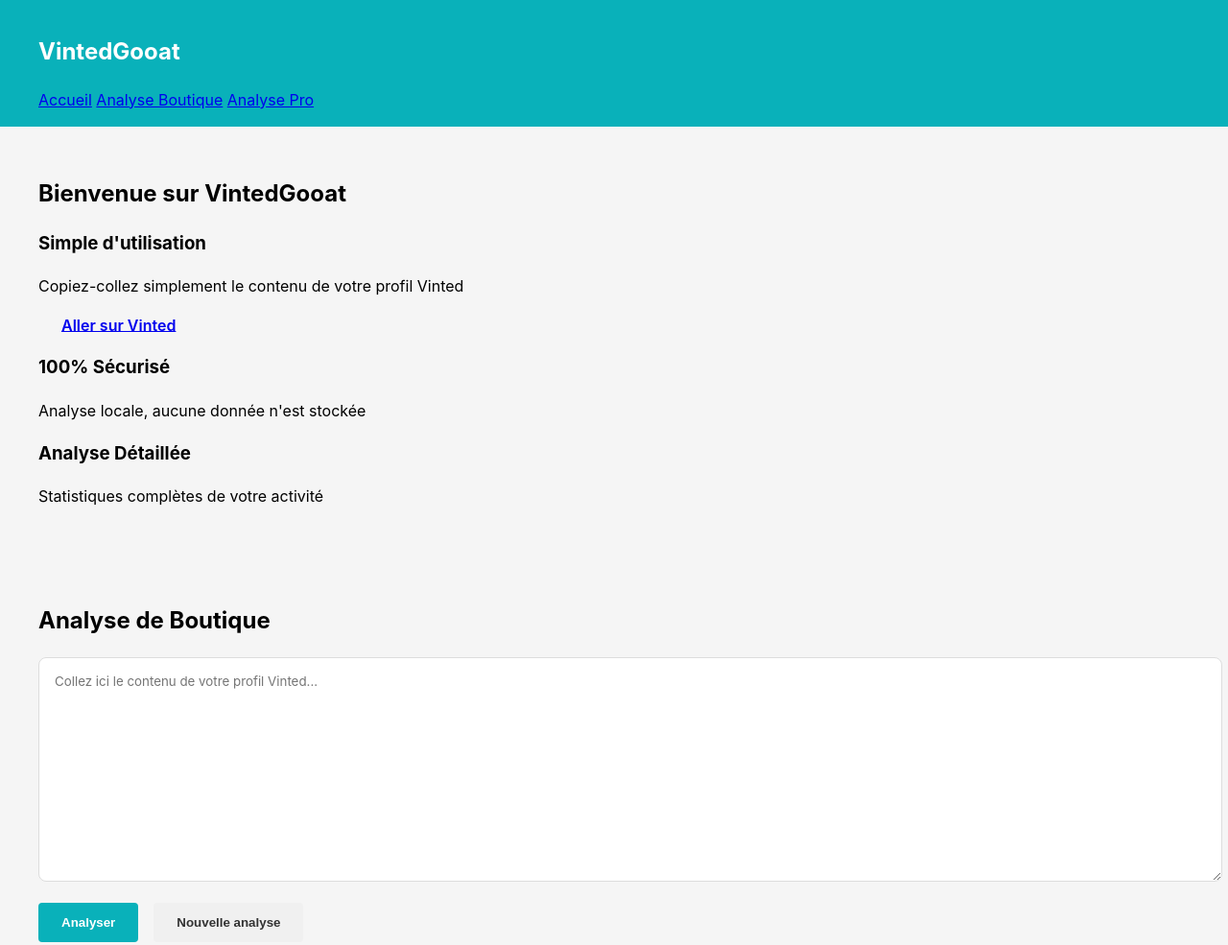
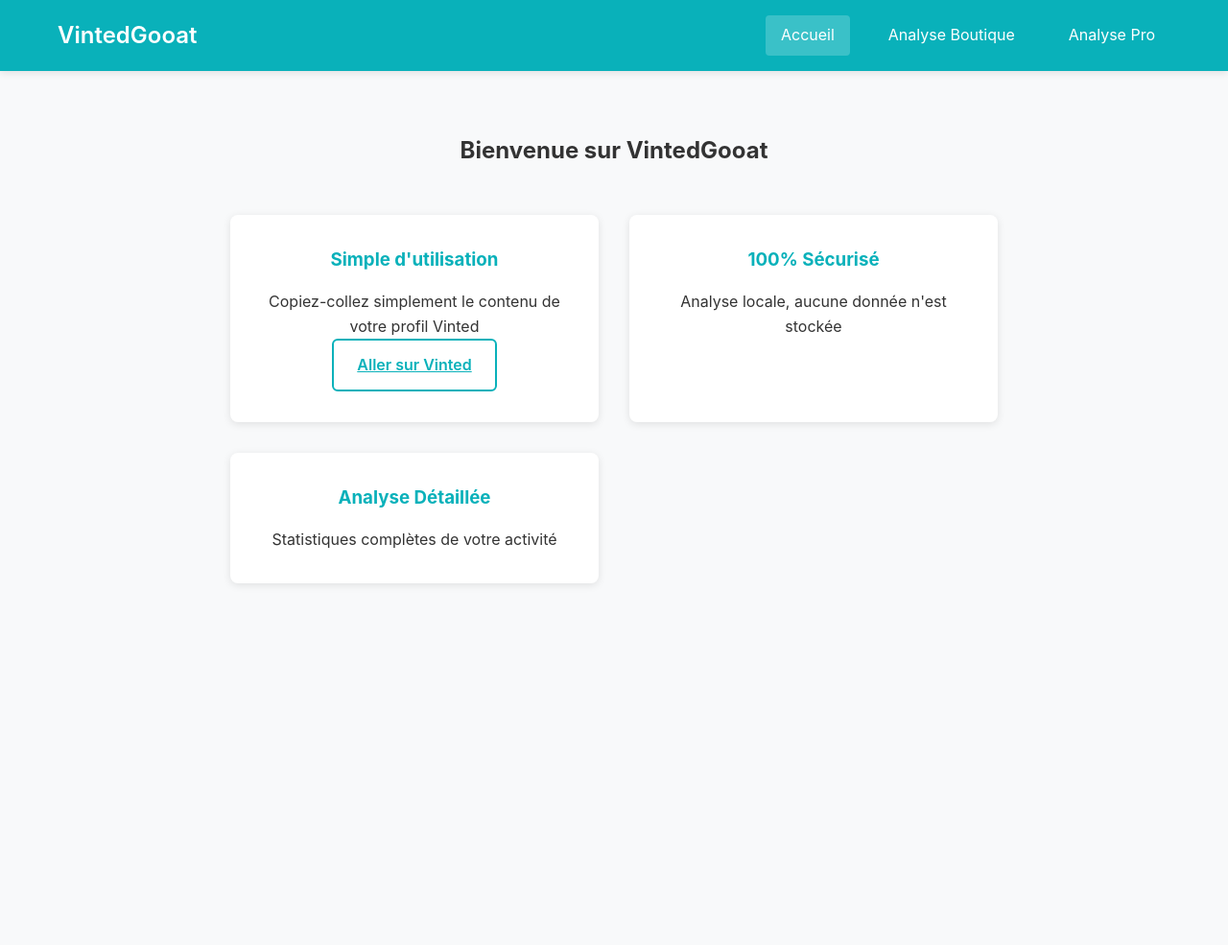
Before and after one commit to netraax/VintedGooat, a website built with Vite: page src/index.html in a window 1280 px wide. Shown: the top 985 px of the page at 96% size. After the commit the page ends 800 px from the top, so only its background shows below. Built offline with nearby package versions, Linux system fonts and the light colour scheme.

Commit message:
Update style.css

```diff
--- a/css/style.css
+++ b/css/style.css
@@ -1,58 +1,136 @@
-/* Base styles */
+/* Variables */
+:root {
+    --primary: #09B1BA;
+    --primary-dark: #098d94;
+    --secondary: #f3f3f3;
+    --text: #333;
+    --white: #ffffff;
+    --shadow: 0 2px 8px rgba(0,0,0,0.1);
+}
+
+/* Reset & Base */
+* {
+    margin: 0;
+    padding: 0;
+    box-sizing: border-box;
+}
+
 body {
-    margin: 0;
     font-family: -apple-system, BlinkMacSystemFont, 'Segoe UI', Roboto, sans-serif;
-    line-height: 1.5;
-    background-color: #f5f5f5;
+    line-height: 1.6;
+    color: var(--text);
+    background-color: #f8f9fa;
+}
+
+/* Container */
+.container {
+    max-width: 1200px;
+    margin: 0 auto;
+    padding: 0 20px;
 }
 
 /* Navigation */
 .navbar {
-    background-color: #09B1BA;
-    color: white;
+    background-color: var(--primary);
     padding: 1rem 0;
+    box-shadow: var(--shadow);
 }
 
-.container {
-    max-width: 1200px;
-    margin: 0 auto;
-    padding: 0 1rem;
+.navbar .container {
+    display: flex;
+    justify-content: space-between;
+    align-items: center;
 }
 
-.nav-links {
-    list-style: none;
-    margin: 0;
-    padding: 0;
-    display: flex;
-    gap: 2rem;
+.logo h1 {
+    color: var(--white);
+    font-size: 1.5rem;
+    font-weight: 600;
 }
 
-.nav-links a {
-    color: white;
+.nav-menu {
+    display: flex;
+    gap: 1.5rem;
+}
+
+.nav-link {
+    color: var(--white);
     text-decoration: none;
     padding: 0.5rem 1rem;
     border-radius: 4px;
+    transition: all 0.3s ease;
 }
 
-.nav-links a:hover,
-.nav-links a.active {
+.nav-link:hover,
+.nav-link.active {
     background-color: rgba(255,255,255,0.2);
 }
 
 /* Sections */
 .section {
+    display: none;
     padding: 2rem 0;
 }
 
-/* Forms */
+.section.active {
+    display: block;
+}
+
+/* Welcome Box */
+.welcome-box {
+    text-align: center;
+    max-width: 800px;
+    margin: 2rem auto;
+}
+
+.features {
+    display: grid;
+    grid-template-columns: repeat(auto-fit, minmax(280px, 1fr));
+    gap: 2rem;
+    margin-top: 3rem;
+}
+
+.feature-card {
+    background: var(--white);
+    padding: 2rem;
+    border-radius: 8px;
+    box-shadow: var(--shadow);
+    transition: transform 0.3s ease;
+}
+
+.feature-card:hover {
+    transform: translateY(-5px);
+}
+
+.feature-card h3 {
+    color: var(--primary);
+    margin-bottom: 1rem;
+}
+
+/* Analysis Box */
+.analysis-box {
+    background: var(--white);
+    padding: 2rem;
+    border-radius: 8px;
+    box-shadow: var(--shadow);
+    max-width: 800px;
+    margin: 2rem auto;
+}
+
+.input-area {
+    margin: 2rem 0;
+}
+
 textarea {
     width: 100%;
     min-height: 200px;
     padding: 1rem;
     border: 1px solid #ddd;
     border-radius: 8px;
+    font-family: inherit;
+    font-size: 1rem;
+    resize: vertical;
     margin-bottom: 1rem;
-    font-family: inherit;
 }
 
 .button-group {
@@ -60,62 +138,91 @@
     gap: 1rem;
 }
 
+/* Buttons */
 .btn {
+    display: inline-flex;
+    align-items: center;
+    justify-content: center;
     padding: 0.8rem 1.5rem;
     border: none;
-    border-radius: 4px;
+    border-radius: 6px;
+    font-weight: 600;
     cursor: pointer;
-    font-weight: 600;
+    transition: all 0.3s ease;
+    font-size: 1rem;
 }
 
 .btn-primary {
-    background-color: #09B1BA;
-    color: white;
+    background-color: var(--primary);
+    color: var(--white);
+}
+
+.btn-primary:hover {
+    background-color: var(--primary-dark);
+    transform: translateY(-1px);
 }
 
 .btn-secondary {
-    background-color: #f0f0f0;
-    color: #333;
+    background-color: var(--secondary);
+    color: var(--text);
 }
 
-/* Results */
-.results-grid {
+.btn-secondary:hover {
+    background-color: #e5e5e5;
+}
+
+.btn-outline {
+    border: 2px solid var(--primary);
+    background: transparent;
+    color: var(--primary);
+}
+
+.btn-outline:hover {
+    background: var(--primary);
+    color: var(--white);
+}
+
+/* Results Area */
+.results-area {
+    display: none;
+    margin-top: 2rem;
+}
+
+.results-area.active {
     display: grid;
     grid-template-columns: repeat(auto-fit, minmax(250px, 1fr));
     gap: 1.5rem;
-    margin-top: 2rem;
 }
 
 .result-card {
-    background: white;
+    background: var(--white);
     padding: 1.5rem;
     border-radius: 8px;
-    box-shadow: 0 2px 4px rgba(0,0,0,0.1);
+    box-shadow: var(--shadow);
 }
 
 .result-card h3 {
-    margin-top: 0;
-    color: #09B1BA;
-    font-size: 1.2rem;
+    color: var(--primary);
+    margin-bottom: 1rem;
 }
 
 .result-value {
     font-size: 2rem;
     font-weight: bold;
-    margin: 0.5rem 0;
+    color: var(--text);
 }
 
-.result-card ul {
-    list-style: none;
-    padding: 0;
-    margin: 0;
+/* Responsive Design */
+@media (max-width: 768px) {
+    .nav-menu {
+        gap: 0.5rem;
+    }
+
+    .btn {
+        width: 100%;
+    }
+
+    .button-group {
+        flex-direction: column;
+    }
 }
-
-.result-card li {
-    padding: 0.5rem 0;
-    border-bottom: 1px solid #eee;
-}
-
-.result-card li:last-child {
-    border-bottom: none;
-}
```
